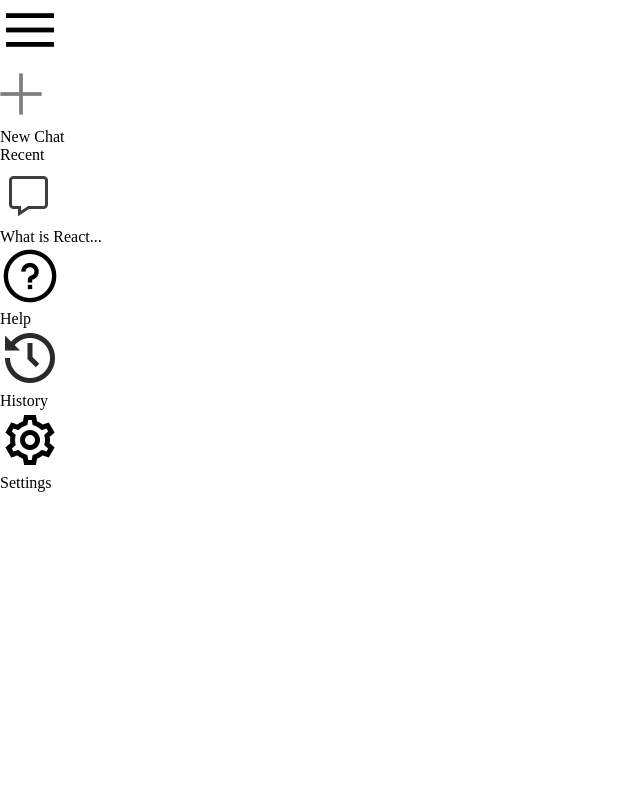
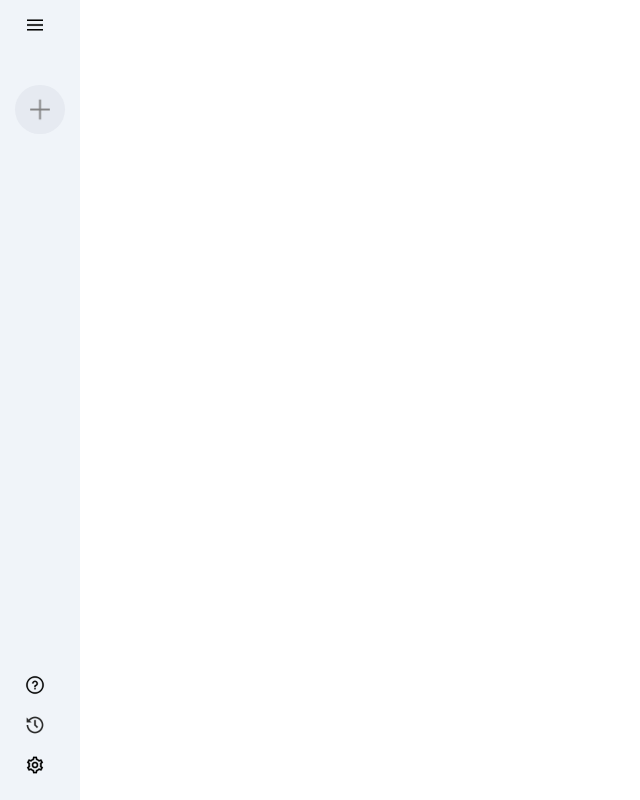
Before and after one commit to Parth0177/React_Practice, a React (Vite) app in the folder Gemini_Clone/: page / in a window 1280 px wide. Shown: the whole page, without its empty margins (0-640 px from the left). Built offline with nearby package versions, Linux system fonts and the light colour scheme.

Commit message:
feat: implement Sidebar component with expandable menu and recent entries

```diff
--- a/Gemini_Clone/src/components/Sidebar/Sidebar.css
+++ b/Gemini_Clone/src/components/Sidebar/Sidebar.css
@@ -0,0 +1,65 @@
+.sidebar{
+    min-height: 100vh;
+    display: inline-flex;
+    flex-direction: column;
+    justify-content: space-between;
+    background-color: #f0f4f9;
+    padding: 15px;
+}
+.sidebar img{
+    width:20px;
+}
+
+.sidebar .menu{
+    display:block;
+    margin-left: 10px;
+    cursor: pointer;
+}
+
+.sidebar .new-chat{
+    margin-top: 50px;
+    cursor: pointer;
+    display: inline-flex;
+    align-items: center;
+    gap: 10px;
+    padding: 10px 15px;
+    background-color: #e6eaf1;
+    border-radius: 50px;
+    font-size: 14px;
+    color:grey
+}
+
+.sidebar .recent{
+    display: flex;
+    flex-direction: column;
+}
+
+.sidebar .recent-title{
+    margin-top: 30px;
+    margin-bottom: 20px;
+}
+
+.sidebar .recent-entry{
+    display: flex;
+    align-items: start;
+    gap: 10px;
+    padding: 10px;
+    padding-right: 40px;
+    border-radius: 50px;
+    color: #282828;
+    cursor: pointer;
+}
+
+.sidebar .recent-entry:hover{
+    background-color: #e2e6eb;
+}
+
+.sidebar .bottom{
+    display:flex;
+    flex-direction: column;
+}
+
+.sidebar .bottom-item{
+    padding-right: 10px;
+    cursor: pointer;
+}
--- a/Gemini_Clone/src/components/Sidebar/Sidebar.jsx
+++ b/Gemini_Clone/src/components/Sidebar/Sidebar.jsx
@@ -1,35 +1,42 @@
-import React from 'react'
+import React, { useState } from 'react'
 import './Sidebar.css'
 import {assets} from '../../assets/assets'
 
 function Sidebar() {
+
+    const [extended,setExtended]= useState(false)
+
     return (
     <div className='sidebar'>
         <div className="top">
-            <img className='menu' src={assets.menu_icon} alt=''/>
-            <div classname='new-chat'>
+            <img onClick={()=>setExtended(prev=>!prev)} className='menu' src={assets.menu_icon} alt=''/>
+            <div className='new-chat'>
                 <img src={assets.plus_icon} alt=''/>
-                <p>New Chat</p>
+                {extended ?<p>New Chat</p>:null}
             </div>
+            {extended ?
             <div className='recent'>
                 <p className='recent-title'>Recent</p>
                 <div className='recent-entry'>
                     <img src={assets.message_icon} alt=''/>
                     <p>What is React...</p>
                 </div>
+            </div>:null}
+        </div>
+        <div className="bottom">
+            <div className='bottom-item recent-entry'>
+                <img src={assets.question_icon} alt=''/>
+                {extended ?<p>Help</p>:null}
+            </div>
+            <div className='bottom-item recent-entry'>
+                <img src={assets.history_icon} alt=''/>
+                {extended ?<p>Activity</p>:null}
+            </div>
+            <div className='bottom-item recent-entry'>
+                <img src={assets.setting_icon} alt=''/>
+                {extended ?<p>Settings</p>:null}
             </div>
         </div>
-        <div className="bottom">
-            <div className='bottom-item'>
-                <img src={assets.question_icon} alt=''/>
-                <p>Help</p>
-                <img src={assets.history_icon} alt=''/>
-                <p>History</p>
-                <img src={assets.setting_icon} alt=''/>
-                <p>Settings</p>
-            </div>
-        </div>
-
     </div>
     )
 }
--- a/Gemini_Clone/src/index.css
+++ b/Gemini_Clone/src/index.css
@@ -1,7 +1,9 @@
+@import url('https://fonts.googleapis.com/css2?family=Outfit:wght@100..900&display=swap');
 *{
   padding: 0;
   margin: 0;
   box-sizing: border-box;
+  font-family: Outfit;
 }
 
 #root{
```
